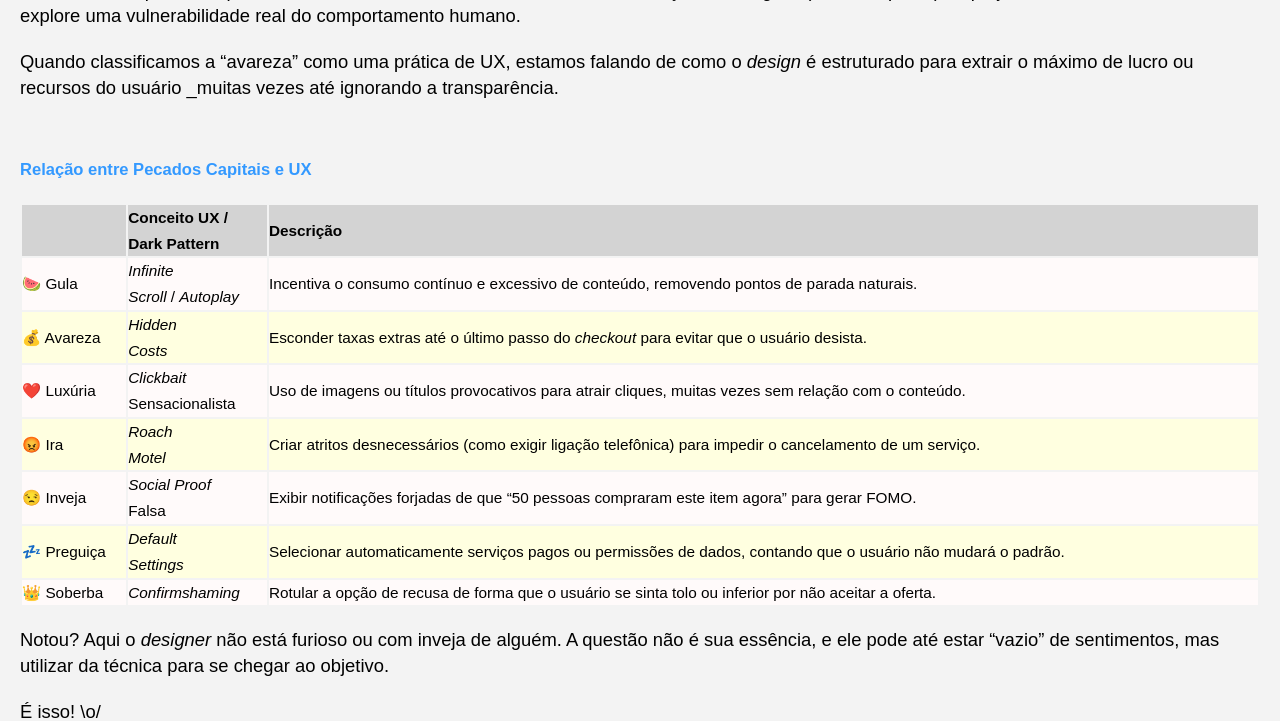
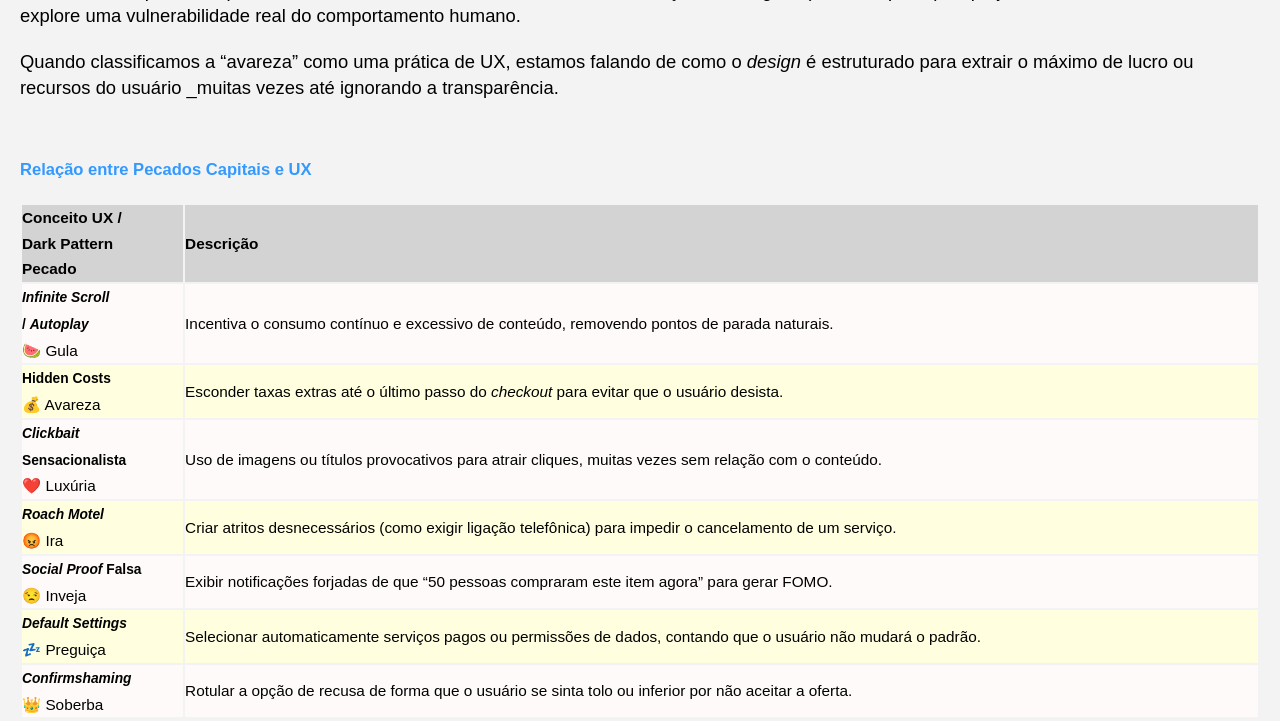
Before and after one commit to Joesynth/joesynth.github.io, a Jekyll site: the page built from _posts/2021-03-07-os-7-pecados-capitais.md, in a window 1280 px wide and 900 px high, scrolled down 784 px, cut to the strip 0-721 px from the top of the window. Built offline with Jekyll 4.4.1, drawn with Linux system fonts in a browser that asks for light colours.

Commit message:
Update 2021-03-07-os-7-pecados-capitais.md

```diff
--- a/_posts/2021-03-07-os-7-pecados-capitais.md
+++ b/_posts/2021-03-07-os-7-pecados-capitais.md
@@ -24,15 +24,15 @@ Quando classificamos a "avareza" como uma prática de UX, estamos falando de com
 
 ###### Relação entre Pecados Capitais e UX
 
-|	| Conceito UX /<br />Dark Pattern | Descrição |
-| :--- | :--- | :--- |
-| 🍉 Gula | *Infinite<br />Scroll* / *Autoplay* | Incentiva o consumo contínuo e excessivo de conteúdo, removendo pontos de parada naturais. |
-| 💰 Avareza | *Hidden<br />Costs* | Esconder taxas extras até o último passo do *checkout* para evitar que o usuário desista. |
-| ❤️ Luxúria | *Clickbait*<br />Sensacionalista | Uso de imagens ou títulos provocativos para atrair cliques, muitas vezes sem relação com o conteúdo. |
-| 😡 Ira | *Roach<br />Motel* | Criar atritos desnecessários (como exigir ligação telefônica) para impedir o cancelamento de um serviço. |
-| 😒 Inveja | *Social Proof*<br />Falsa | Exibir notificações forjadas de que "50 pessoas compraram este item agora" para gerar FOMO. |
-| 💤 Preguiça | *Default<br />Settings* | Selecionar automaticamente serviços pagos ou permissões de dados, contando que o usuário não mudará o padrão. |
-| 👑 Soberba | *Confirmshaming* | Rotular a opção de recusa de forma que o usuário se sinta tolo ou inferior por não aceitar a oferta. |
+| Conceito UX /<br />Dark Pattern<br />Pecado | Descrição |
+| :--- | :--- |
+| ***Infinite Scroll*<br />/ *Autoplay***<br />🍉 Gula | Incentiva o consumo contínuo e excessivo de conteúdo, removendo pontos de parada naturais. |
+| **Hidden Costs**<br />💰 Avareza |  Esconder taxas extras até o último passo do *checkout* para evitar que o usuário desista. |
+| ***Clickbait*<br />Sensacionalista**<br />❤️ Luxúria | Uso de imagens ou títulos provocativos para atrair cliques, muitas vezes sem relação com o conteúdo. |
+| ***Roach Motel***<br />😡 Ira | Criar atritos desnecessários (como exigir ligação telefônica) para impedir o cancelamento de um serviço. |
+| ***Social Proof* Falsa**<br />😒 Inveja | Exibir notificações forjadas de que "50 pessoas compraram este item agora" para gerar FOMO. |
+| ***Default Settings***<br />💤 Preguiça | Selecionar automaticamente serviços pagos ou permissões de dados, contando que o usuário não mudará o padrão. |
+| ***Confirmshaming***<br />👑 Soberba | Rotular a opção de recusa de forma que o usuário se sinta tolo ou inferior por não aceitar a oferta. |
 
 Notou? Aqui o *designer* não está furioso ou com inveja de alguém. A questão não é sua essência, e ele pode até estar "vazio" de sentimentos, mas utilizar da técnica para se chegar ao objetivo.
 
```
